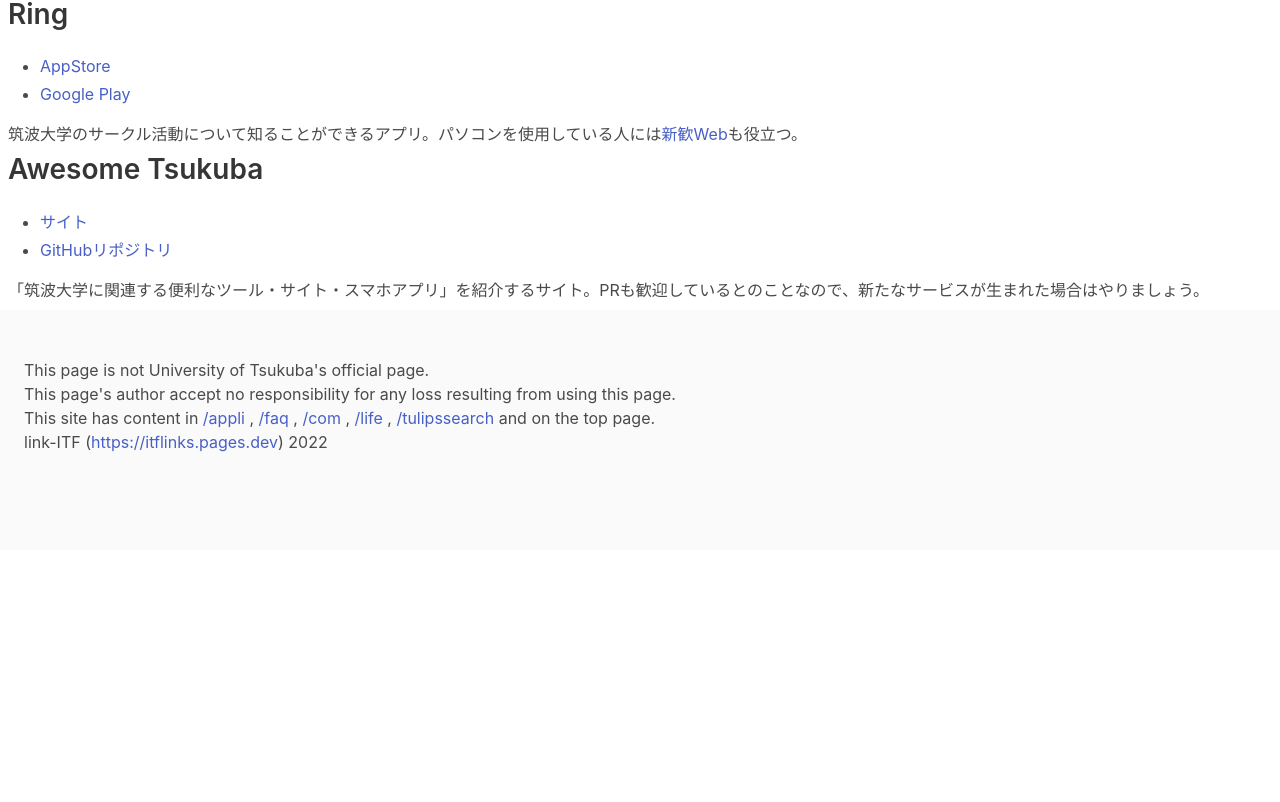
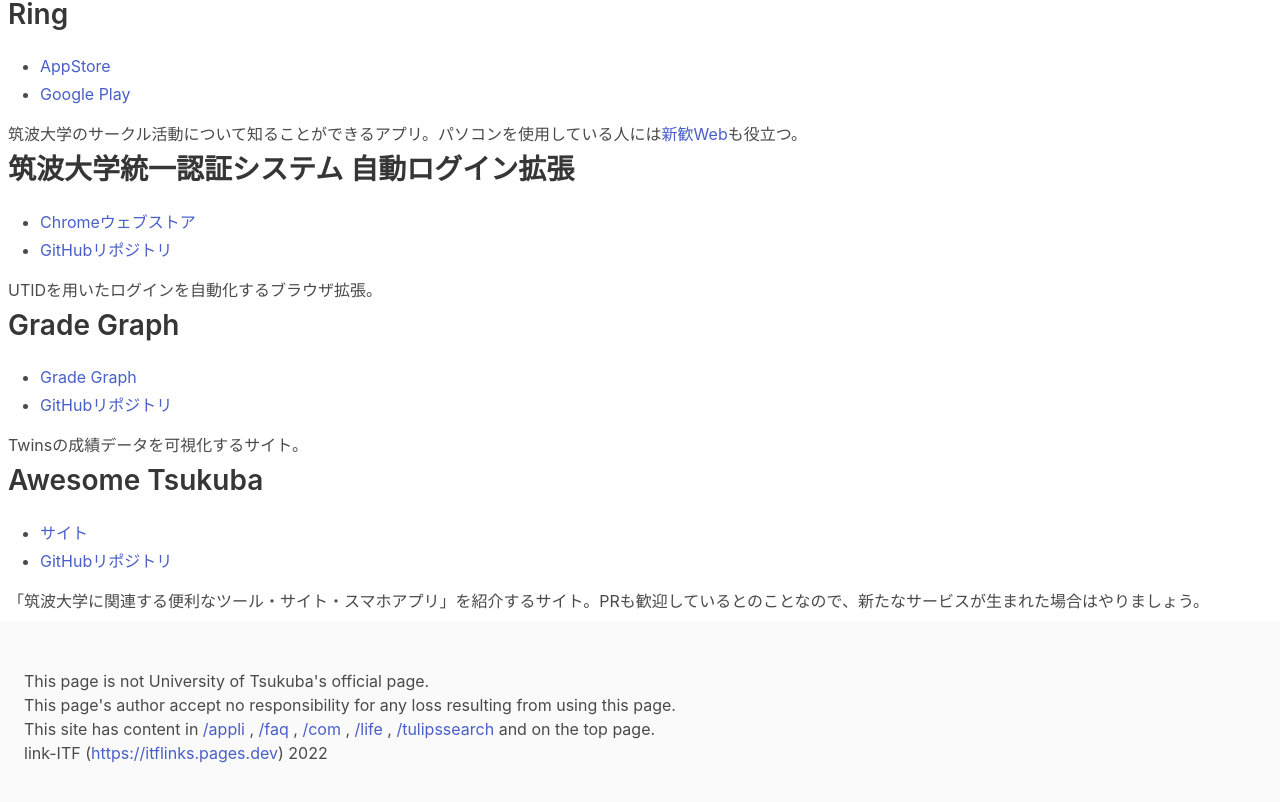
Before and after one commit to otagao/itflinks, a Nuxt app: page /appli in a window 1280 px wide. Shown: the part 612-1414 px from the top of the page. Before the commit the page ends 1162 px from the top, so only its background shows below. Built offline with nearby package versions, Linux system fonts and the light colour scheme.

Commit message:
add autoauth and gradegraph

```diff
--- a/components/Applinks.vue
+++ b/components/Applinks.vue
@@ -51,6 +51,30 @@
         筑波大学のサークル活動について知ることができるアプリ。パソコンを使用している人には<a href="https://www.stb.tsukuba.ac.jp/~shinkan-web/">新歓Web</a>も役立つ。
       </p>
     </div>
+    <div id="autoauth" class="m-2 content">
+      <h2 class="title">
+        筑波大学統一認証システム 自動ログイン拡張
+      </h2>
+      <ul>
+        <li><a href="https://chrome.google.com/webstore/detail/bhppbaecnbeidnnaocecmlegjabdocnc">Chromeウェブストア</a></li>
+        <li><a href="https://github.com/kichi2004/ut-auto-auth">GitHubリポジトリ</a></li>
+      </ul>
+      <p>
+        UTIDを用いたログインを自動化するブラウザ拡張。
+      </p>
+    </div>
+    <div id="gradegraph" class="m-2 content">
+      <h2 class="title">
+        Grade Graph
+      </h2>
+      <ul>
+        <li><a href="https://mimori256.github.io/Grade-Graph/">Grade Graph</a></li>
+        <li><a href="https://github.com/Mimori256/Grade-Graph">GitHubリポジトリ</a></li>
+      </ul>
+      <p>
+        Twinsの成績データを可視化するサイト。
+      </p>
+    </div>
     <div id="awesome" class="m-2 content">
       <h2 class="title">
         Awesome Tsukuba
```
Also changed, not shown: 1 other file (tests, documents, lock files or other folders).
